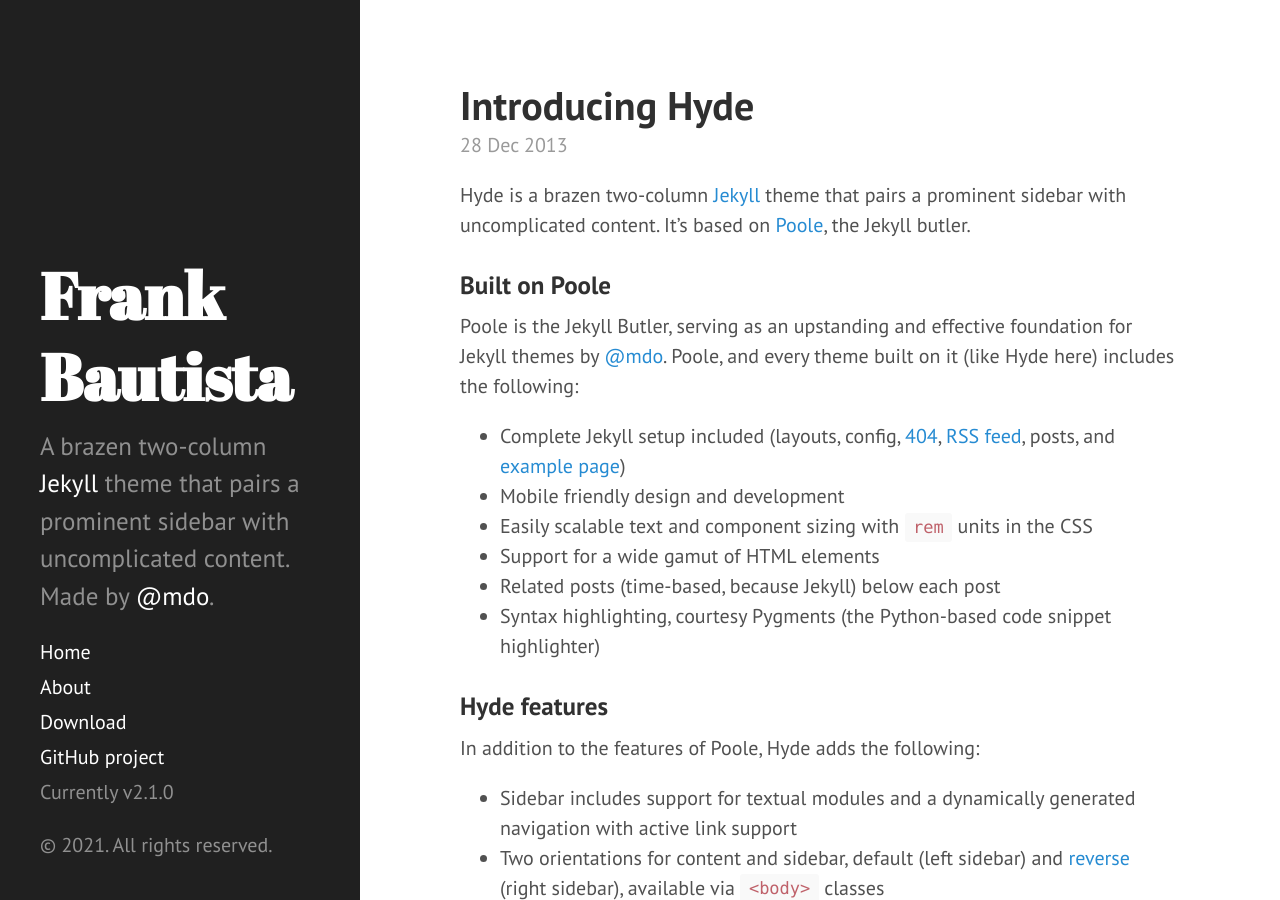
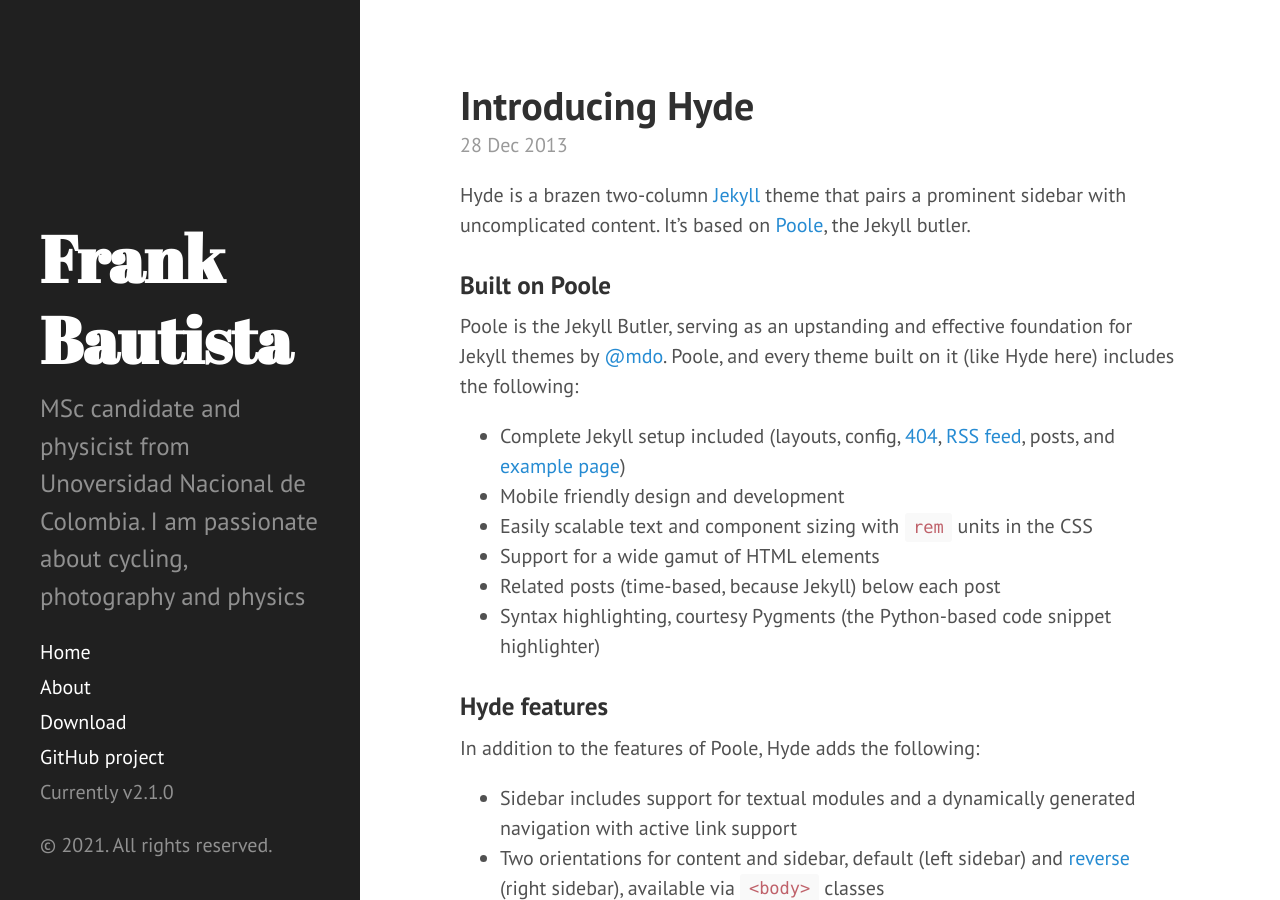
Before and after one commit to fjbautistas/fjbautistas.github.io, a Jekyll site: the page built from index.html, in a window 1280 px wide and 900 px high. Built offline with Jekyll 4.4.1, drawn with Linux system fonts in a browser that asks for light colours; Markdown is read by kramdown in place of the engine named in the settings; the list of posts is cut into pages by our own code.

Commit message:
Update _config.yml

```diff
--- a/_config.yml
+++ b/_config.yml
@@ -8,7 +8,7 @@ permalink:        pretty
 # Setup
 title:            Frank Bautista
 tagline:          'A Jekyll theme'
-description:      'A brazen two-column <a href="http://jekyllrb.com" target="_blank">Jekyll</a> theme that pairs a prominent sidebar with uncomplicated content. Made by <a href="https://twitter.com/mdo" target="_blank">@mdo</a>.'
+description:      'MSc candidate and physicist from Unoversidad Nacional de Colombia. I am passionate about cycling, photography and physics'
 url:              https://github.com/fjbautistas/fjbautistas.github.io/
 baseurl:          /
 
```
